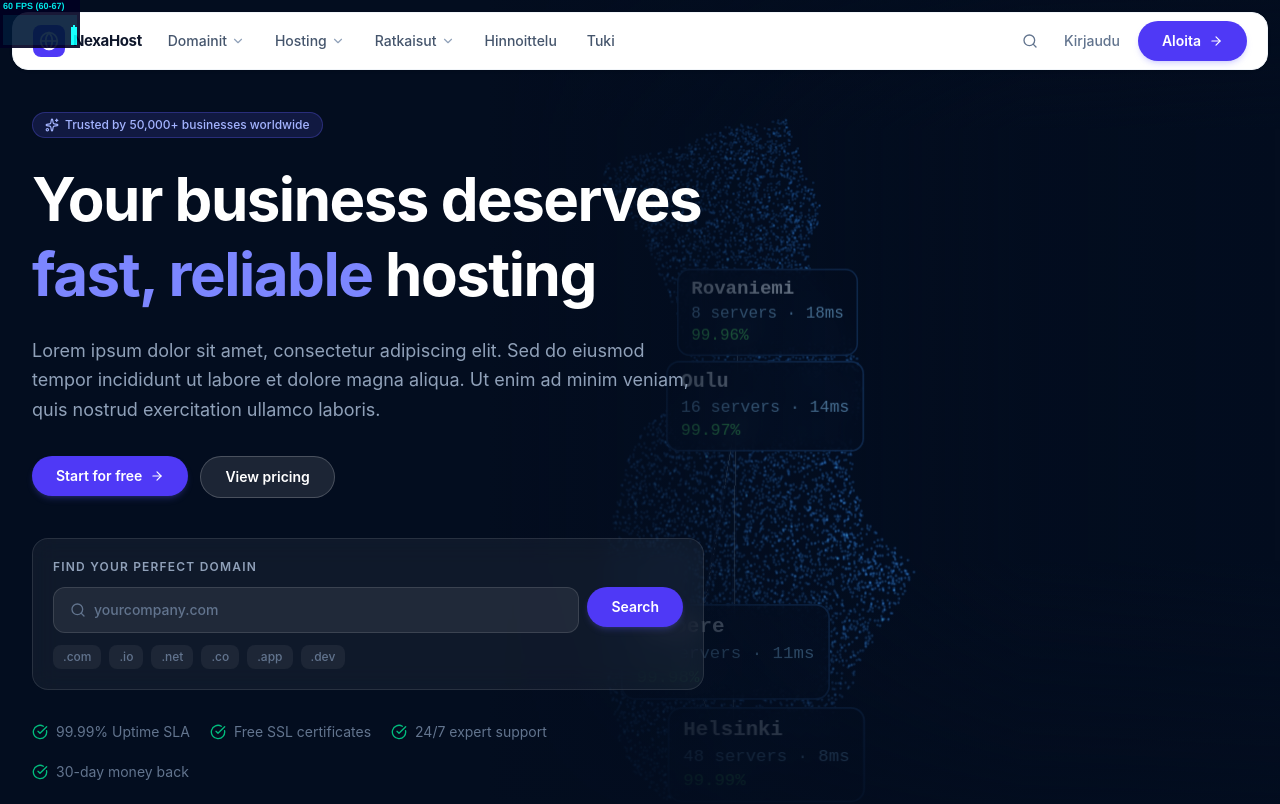
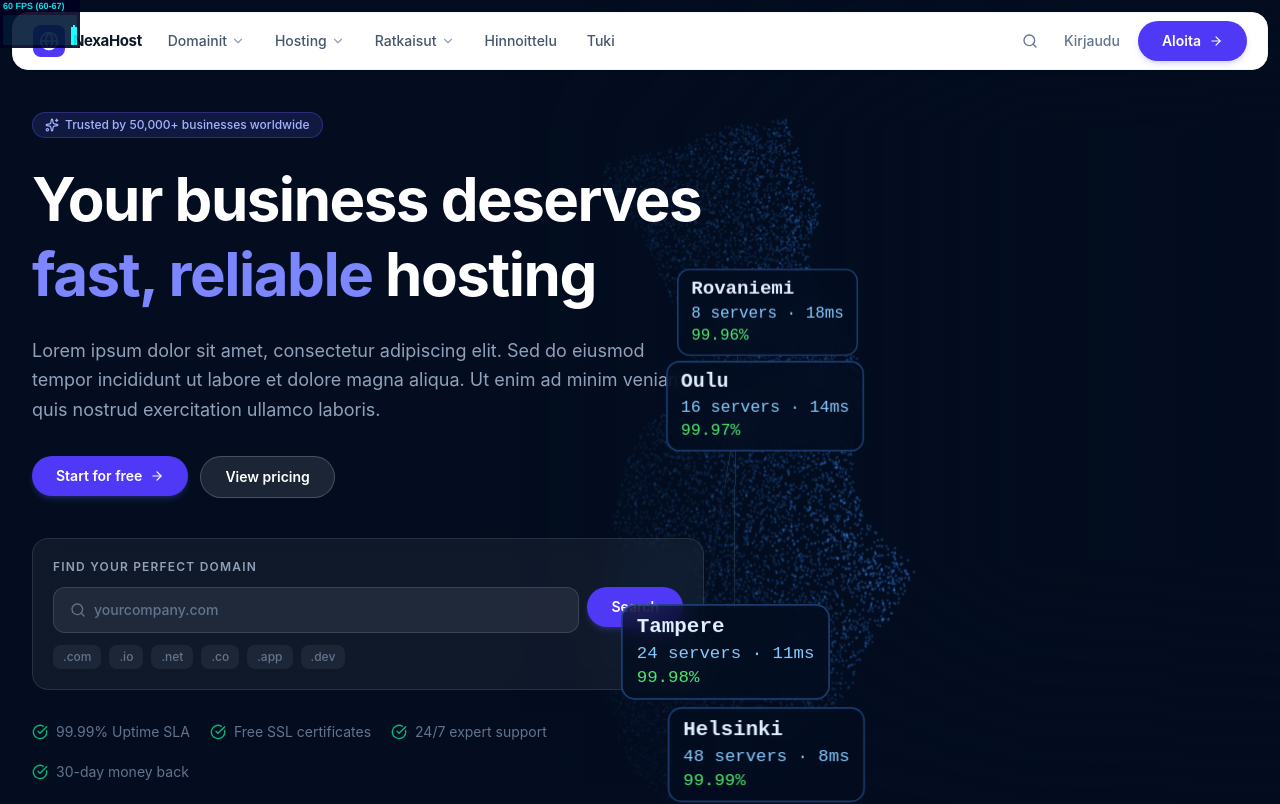
Before and after one commit to BananaCLONK/hosting-site, a Next.js app: page / in a window 1280 px wide. Shown: the top 804 px of the page. Built offline with nearby package versions, Linux system fonts and the light colour scheme.

Commit message:
Fix hero stacking context to keep navbar above 3D canvas

```diff
--- a/src/components/Hero.tsx
+++ b/src/components/Hero.tsx
@@ -31,11 +31,11 @@ export function Hero() {
 
   return (
     <section
-      className="relative min-h-screen overflow-hidden"
+      className="relative z-1 min-h-screen overflow-hidden"
       style={{ background: "#030d1f" }}
     >
       {/* ── 3D Finland particle map ────────────────────────────── */}
-      <div className="absolute inset-0 z-0 pointer-events-none">
+      <div className="absolute inset-0 pointer-events-none">
         <HeroCanvas />
       </div>
 
```
